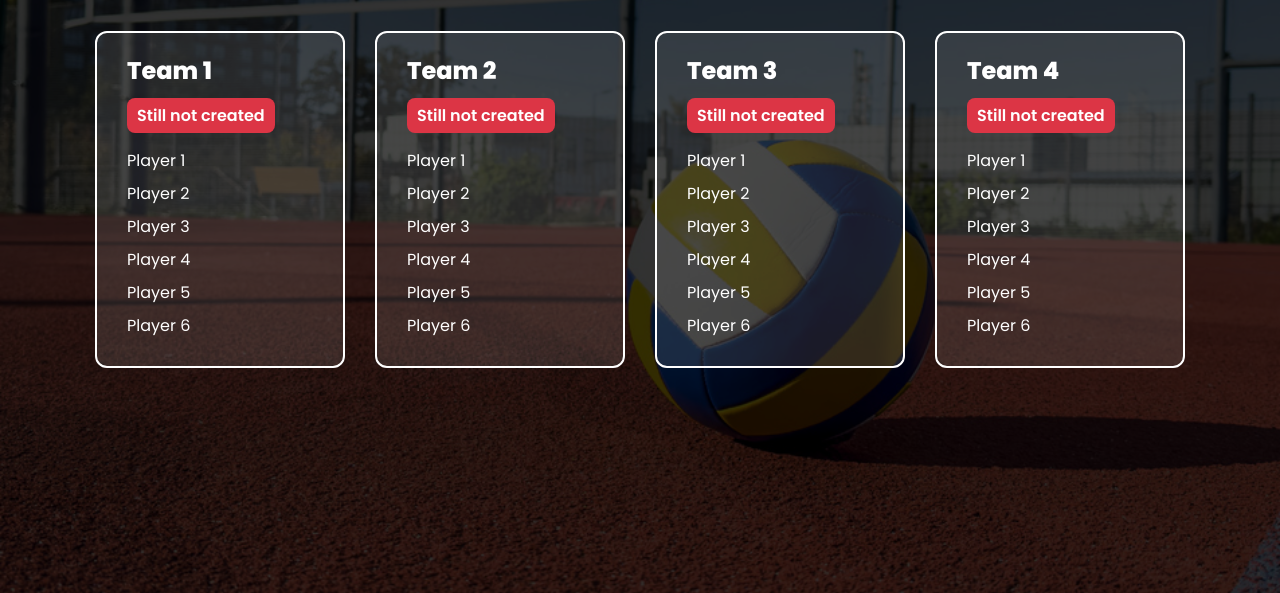
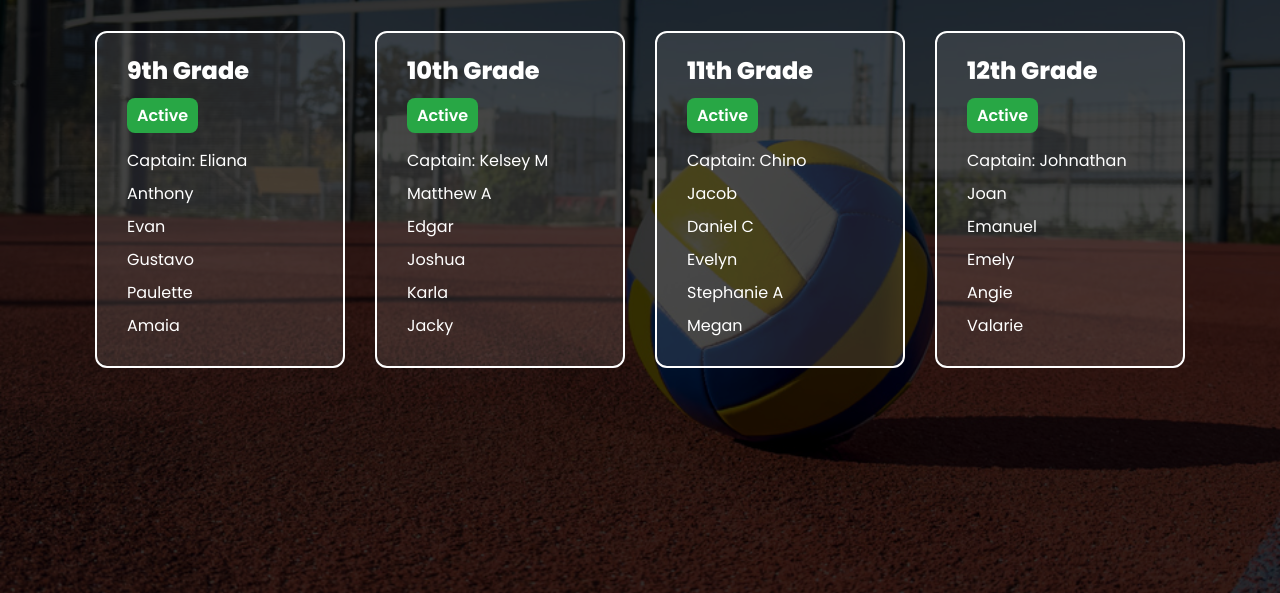
Before and after one commit to Itzsplicezgit/vol, a plain HTML site: page teams.html in a window 1280 px wide. Shown: the part 207-800 px from the top of the page. Drawn offline with Linux system fonts and the light colour scheme.

Commit message:
Update teams.html

```diff
--- a/teams.html
+++ b/teams.html
@@ -108,44 +108,44 @@
         <h1>Teams</h1>
         <div class="teams-container">
             <div class="team-card">
-                <h2>Team 1</h2>
-                <div class="status red">Still not created</div>
-                <div class="player">Player 1</div>
-                <div class="player">Player 2</div>
-                <div class="player">Player 3</div>
-                <div class="player">Player 4</div>
-                <div class="player">Player 5</div>
-                <div class="player">Player 6</div>
+                <h2>9th Grade</h2>
+                <div class="status green">Active</div>
+                <div class="player">Captain: Eliana</div>
+                <div class="player">Anthony</div>
+                <div class="player">Evan</div>
+                <div class="player">Gustavo</div>
+                <div class="player">Paulette</div>
+                <div class="player">Amaia</div>
             </div>
             <div class="team-card">
-                <h2>Team 2</h2>
-                <div class="status red">Still not created</div>
-                <div class="player">Player 1</div>
-                <div class="player">Player 2</div>
-                <div class="player">Player 3</div>
-                <div class="player">Player 4</div>
-                <div class="player">Player 5</div>
-                <div class="player">Player 6</div>
+                <h2>10th Grade</h2>
+                <div class="status green">Active</div>
+                <div class="player">Captain: Kelsey M</div>
+                <div class="player">Matthew A</div>
+                <div class="player">Edgar</div>
+                <div class="player">Joshua</div>
+                <div class="player">Karla</div>
+                <div class="player">Jacky</div>
             </div>
             <div class="team-card">
-                <h2>Team 3</h2>
-                <div class="status red">Still not created</div>
-                <div class="player">Player 1</div>
-                <div class="player">Player 2</div>
-                <div class="player">Player 3</div>
-                <div class="player">Player 4</div>
-                <div class="player">Player 5</div>
-                <div class="player">Player 6</div>
+                <h2>11th Grade</h2>
+                <div class="status green">Active</div>
+                <div class="player">Captain: Chino</div>
+                <div class="player">Jacob</div>
+                <div class="player">Daniel C</div>
+                <div class="player">Evelyn</div>
+                <div class="player">Stephanie A</div>
+                <div class="player">Megan</div>
             </div>
             <div class="team-card">
-                <h2>Team 4</h2>
-                <div class="status red">Still not created</div>
-                <div class="player">Player 1</div>
-                <div class="player">Player 2</div>
-                <div class="player">Player 3</div>
-                <div class="player">Player 4</div>
-                <div class="player">Player 5</div>
-                <div class="player">Player 6</div>
+                <h2>12th Grade</h2>
+                <div class="status green">Active</div>
+                <div class="player">Captain: Johnathan</div>
+                <div class="player">Joan</div>
+                <div class="player">Emanuel</div>
+                <div class="player">Emely</div>
+                <div class="player">Angie</div>
+                <div class="player">Valarie</div>
             </div>
         </div>
     </section>
```
